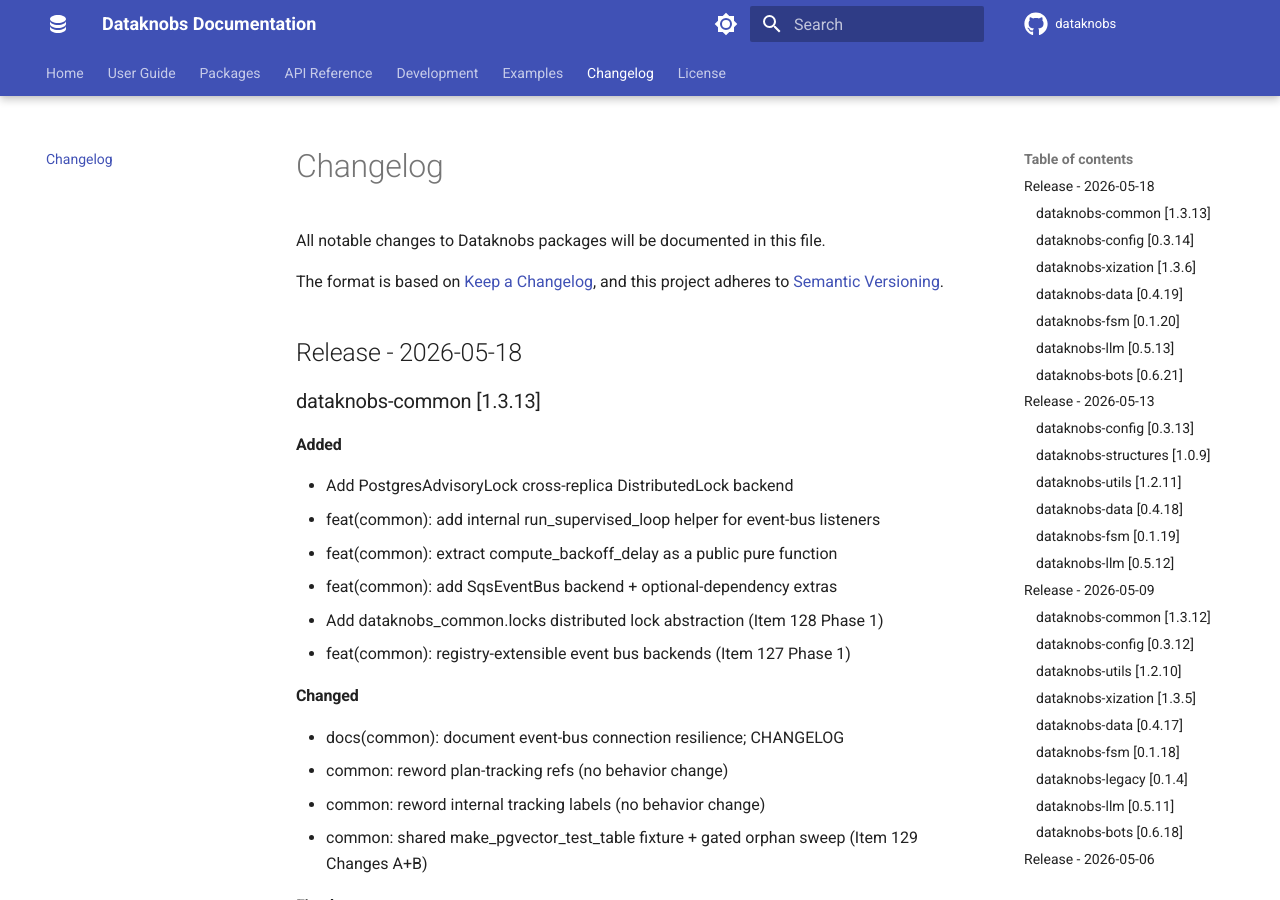
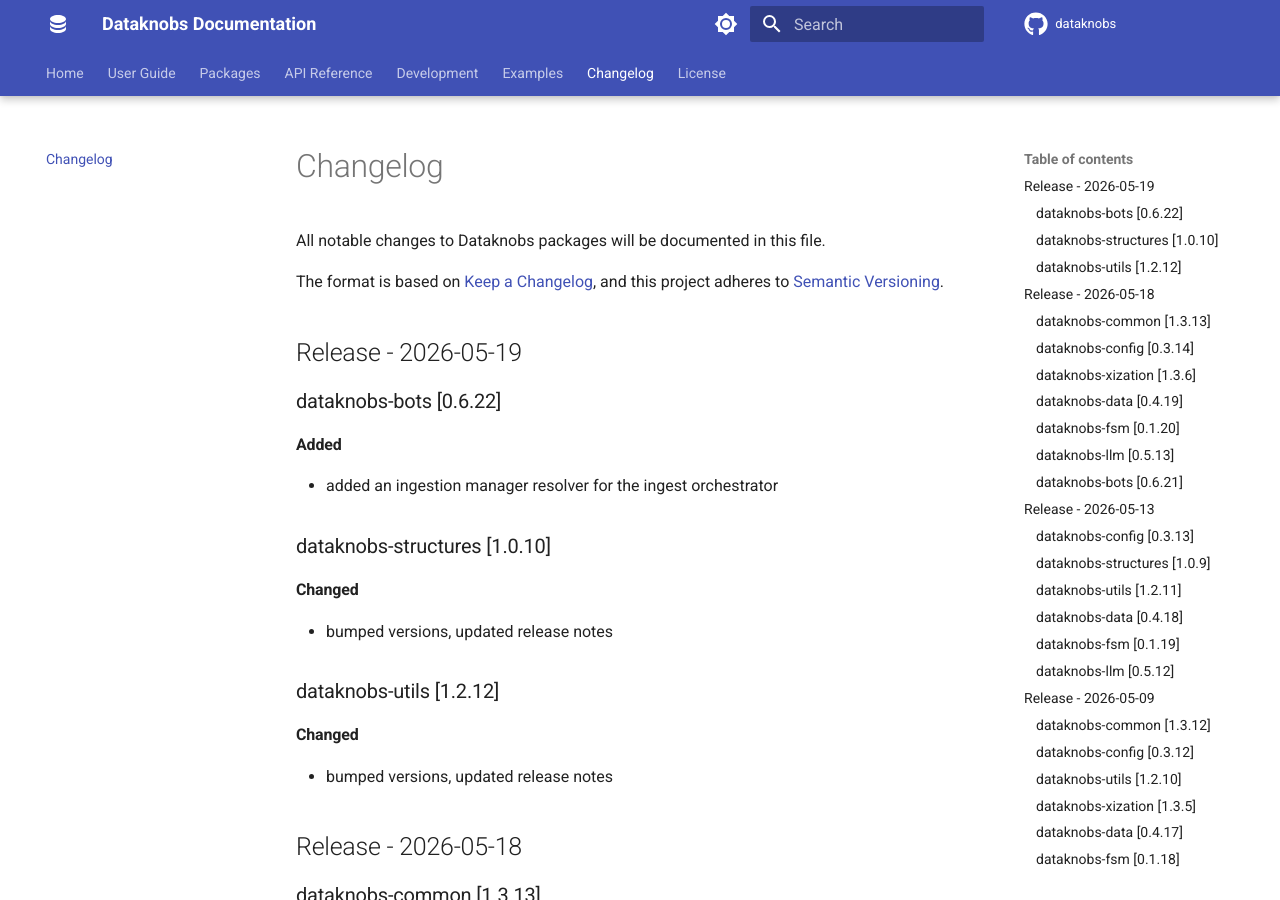
Before and after one commit to KBS-Labs/dataknobs, an MkDocs documentation site: the page built from docs/changelog.md, in a window 1280 px wide and 900 px high. Built offline with MkDocs 1.6.1 and Material for MkDocs 9.7.7, drawn with Linux system fonts in a browser that asks for light colours; comment, search, counter and statistics services are not loaded.

Commit message:
bumped versions, updated release notes

```diff
--- a/docs/changelog.md
+++ b/docs/changelog.md
@@ -4,6 +4,24 @@
 
 The format is based on [Keep a Changelog](https://keepachangelog.com/en/1.0.0/),
 and this project adheres to [Semantic Versioning](https://semver.org/spec/v2.0.0.html).
+
+## Release - 2026-05-19
+
+### dataknobs-bots [0.6.22]
+
+#### Added
+- added an ingestion manager resolver for the ingest orchestrator
+
+### dataknobs-structures [1.0.10]
+
+#### Changed
+- bumped versions, updated release notes
+
+### dataknobs-utils [1.2.12]
+
+#### Changed
+- bumped versions, updated release notes
+
 
 ## Release - 2026-05-18
 
--- a/docs/installation.md
+++ b/docs/installation.md
@@ -308,9 +308,9 @@
 dataknobs-data>=0.4.19
 dataknobs-fsm>=0.1.20
 dataknobs-llm>=0.5.13
-dataknobs-bots>=0.6.21
-dataknobs-structures>=1.0.9
-dataknobs-utils>=1.2.11
+dataknobs-bots>=0.6.22
+dataknobs-structures>=1.0.10
+dataknobs-utils>=1.2.12
 dataknobs-xization>=1.3.6
 
 # Optional dependencies
```
Also changed, not shown: docs/index.md (+3 -3 lines), packages/bots/CHANGELOG.md (+2 -0 lines), packages/utils/CHANGELOG.md (+2 -0 lines), 13 other files.
